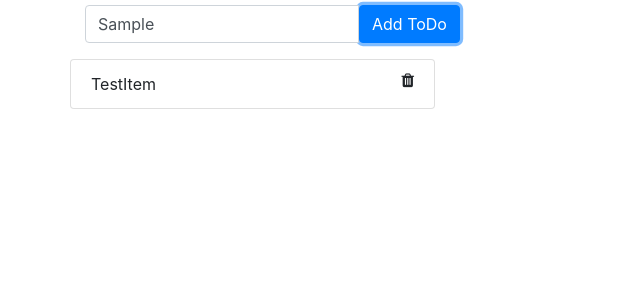
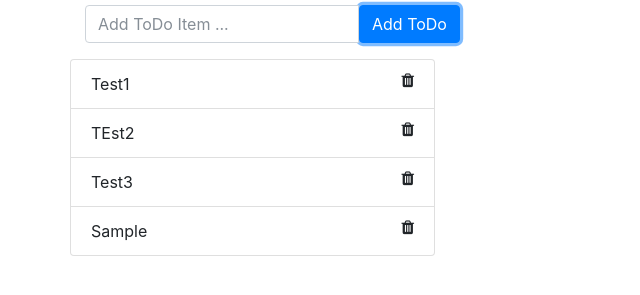
Before and after one commit to oliverwebr/dci-fbw6-todolist, a website: page index.html in a window 1280 px wide. Both pictures are taken after typing "Sample" into the empty fields and a click on the button "Add ToDo". Shown: the part 51-346 px from the top of the page, without its empty margins (0-640 px from the left). Drawn offline with Linux system fonts and the light colour scheme.

Commit message:
add ability to add and display items

```diff
--- a/index.html
+++ b/index.html
@@ -25,11 +25,11 @@
         </form>
         </div>
         <div class="row">
-            <ul class="list-group col-4 mt-3">
-                <li class="list-group-item">
+            <ul class="itemList list-group col-4 mt-3">
+                <!-- <li class="list-group-item">
                     <span class="todo_item">TestItem</span>
                     <i class="fa fa-trash todo_delete" aria-hidden="true"></i>
-                </li>
+                </li> -->
             </ul>
         </div>
     </div>
--- a/js/app.js
+++ b/js/app.js
@@ -1,30 +1,66 @@
 class ToDo {
   constructor() {
-    this.items = [];
+    // list of todo items
+    this.items = ['Test1', 'TEst2', 'Test3'];
+    this.init();
   }
 
+  init() {
+    this.updateList();
+  }
+
+  updateList() {
+    ui.displayListItems(this.items);
+  }
+
+  // adds ToDo item to array
   addItem(itemToAdd) {
     this.items.push(itemToAdd);
+    this.updateList();
+  }
+}
+
+class UI {
+  constructor() {
+    this.elements = {
+      listContainer: document.querySelector('.itemList'),
+    };
+  }
+
+  displayListItems(list) {
+    this.elements.listContainer.innerHTML = '';
+    list.forEach((item) => {
+      this.elements.listContainer.innerHTML += `
+      <li class="list-group-item">
+        <span class="todo_item">${item}</span>
+        <i class="fa fa-trash todo_delete" aria-hidden="true"></i>
+      </li>
+      `;
+    });
   }
 }
 
 class Controller {
   constructor() {
-    this.init();
+    Controller.init();
   }
 
   // initialize all event listeners
-  init() {
-    this.addToDoListener();
+  static init() {
+    Controller.addToDoListener();
   }
 
   // listens to clicks on Add ToDo Button
-  addToDoListener() {
+  static addToDoListener() {
     const addBtn = document.querySelector('#addToDoBtn');
     const input = document.querySelector('#toDoInput');
-    addBtn.addEventListener('click', () => toDo.addItem(input.value));
+    addBtn.addEventListener('click', () => {
+      toDo.addItem(input.value);
+      input.value = '';
+    });
   }
 }
 
+const ui = new UI();
 const toDo = new ToDo();
 const control = new Controller();
```
